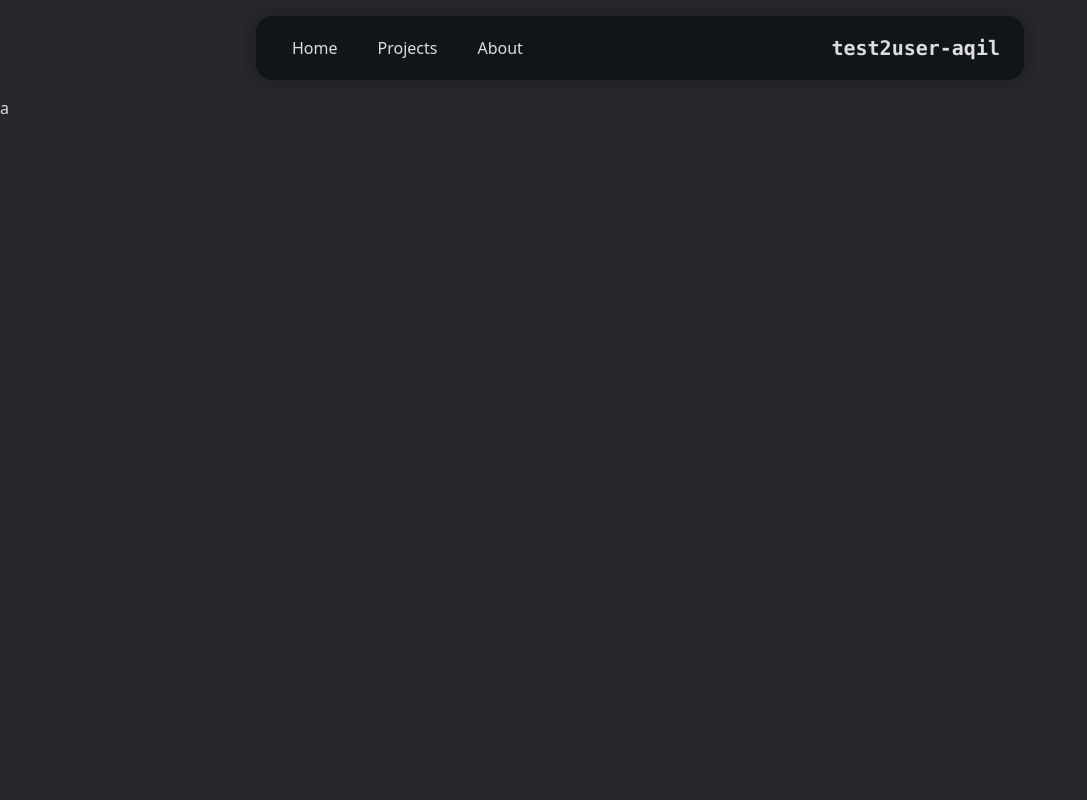
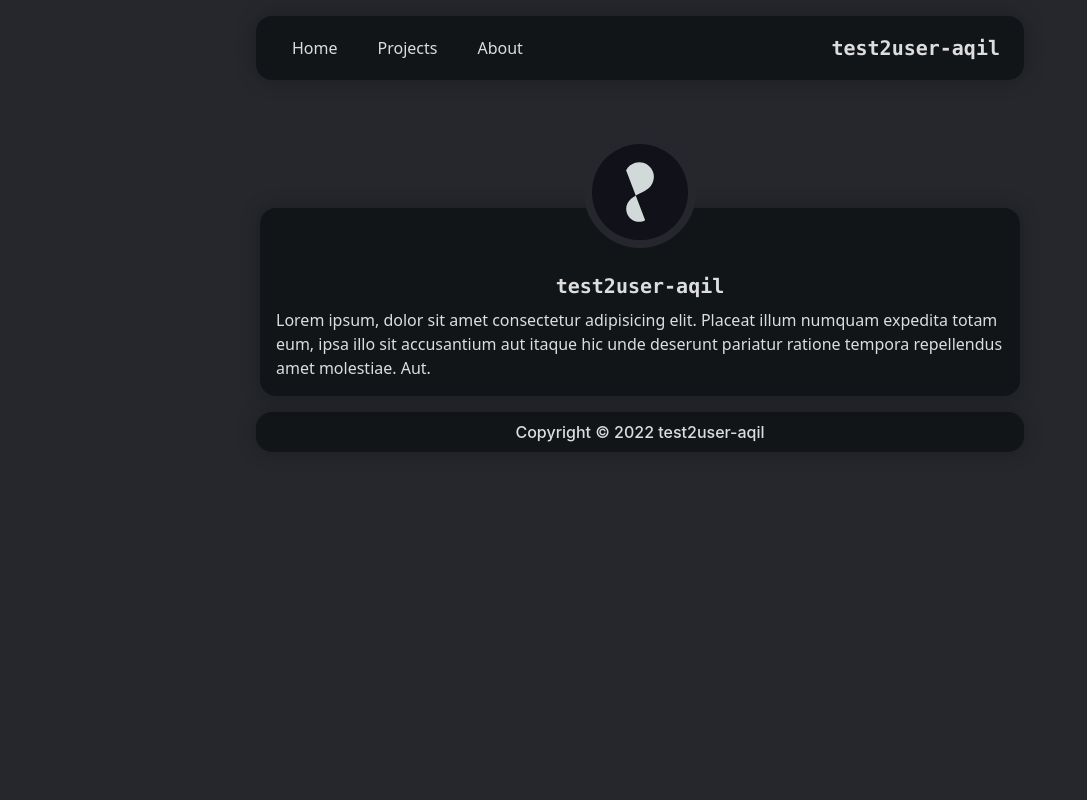
Before and after one commit to test2user-aqil/test2user-aqil.github.io, an Astro site: page / in a window 1280 px wide. Shown: the top 800 px of the page, without its empty margins (0-1087 px from the left). Built offline with nearby package versions, Linux system fonts and the light colour scheme; Astro itself is replaced by a stand-in of ours.

Commit message:
Create Hero.astro

```diff
--- /dev/null
+++ b/src/components/Hero.astro
@@ -0,0 +1,14 @@
+---
+
+---
+
+<div class="max-w-3xl mx-1">
+    <div class="flex justify-center">
+        <img src="/avatar.svg" class="w-28 rounded-full translate-y-10 border-8 border-bg">
+    </div>
+
+    <div class="bg-dark0 rounded-2xl box-shadow p-4 pt-16 flex justify-center flex-col items-center">
+        <h2 class="text-xl font-semibold font-mono mb-2">test2user-aqil</h2>
+        <p class="text-left">Lorem ipsum, dolor sit amet consectetur adipisicing elit. Placeat illum numquam expedita totam eum, ipsa illo sit accusantium aut itaque hic unde deserunt pariatur ratione tempora repellendus amet molestiae. Aut.</p>
+    </div>
+</div>
--- a/src/pages/index.astro
+++ b/src/pages/index.astro
@@ -1,7 +1,10 @@
 ---
 import Layout from '../layouts/Layout.astro';
+import Hero from '../components/Hero.astro';
 ---
 
-<Layout title="test2user-aqil">
-	<p class="min-h-screen">a</p>
+<Layout title="Home | test2user-aqil">
+	<div class="max-w-3xl mx-auto flex">
+		<Hero />
+	</div>
 </Layout>
```
